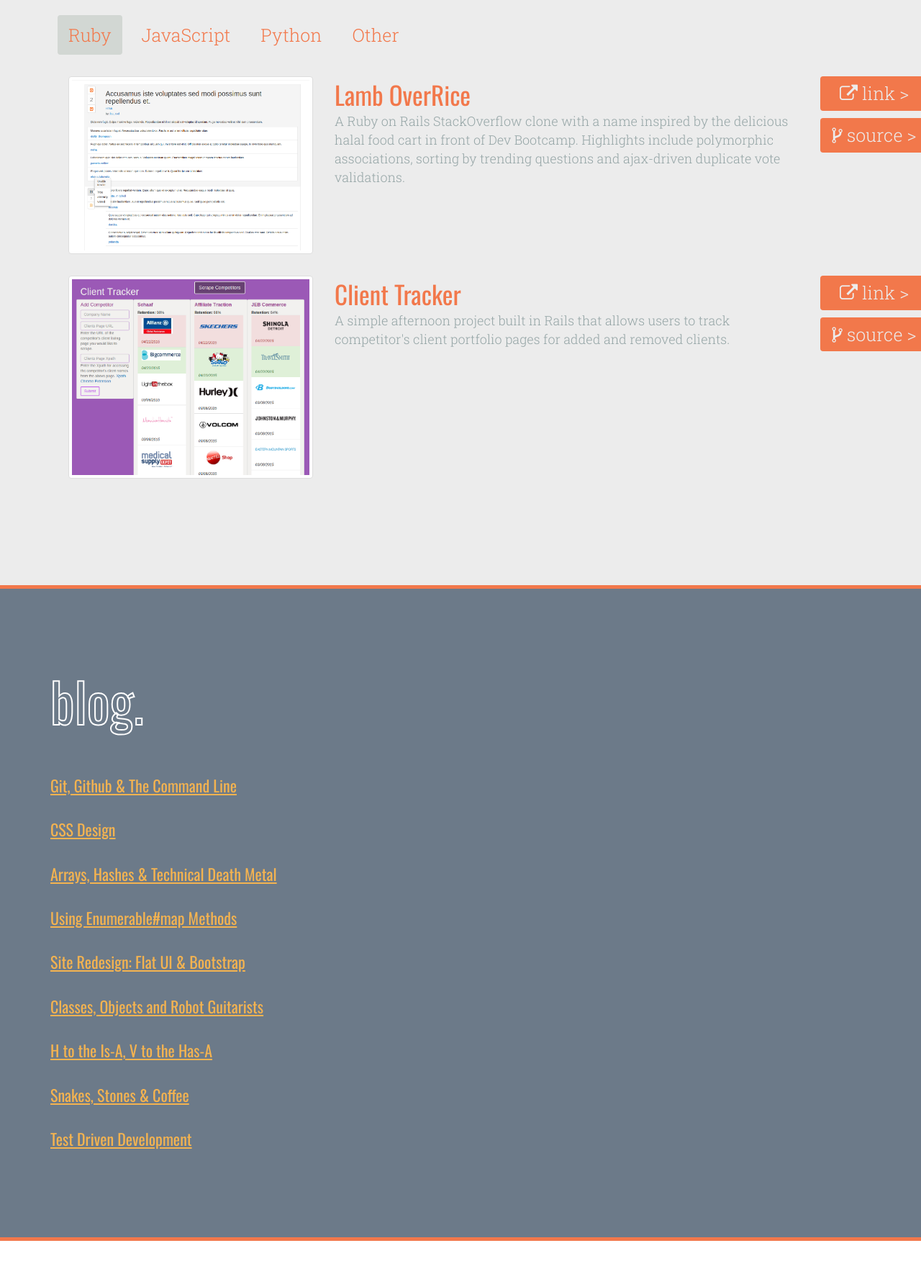
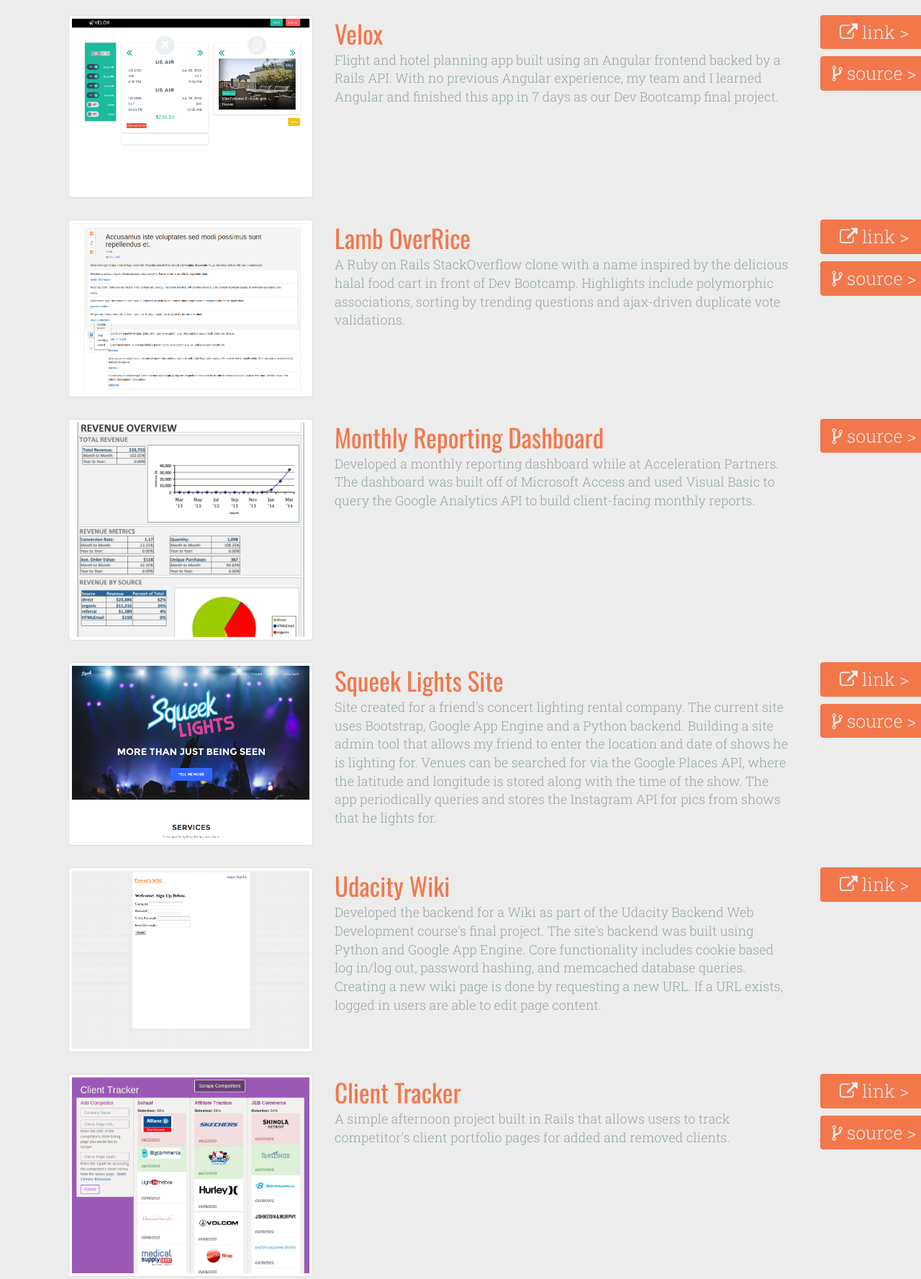
Before and after one commit to trevornelson/trevornelson.github.io, a plain HTML site: page index.html in a window 1280 px wide. Shown: the part 1036-2813 px from the top of the page at 72% size. Drawn offline with nearby package versions, Linux system fonts and the light colour scheme.

Commit message:
Remove tab panel functionality from projects section

```diff
--- a/index.html
+++ b/index.html
@@ -68,16 +68,28 @@
 			<div class="container">
 				<h2>projects.</h2>
 
-				<div class="tabpanel">
-					<ul class="nav nav-pills" role="tablist" id="project-nav">
-						<li role="presentation" class="active"><a href="#ruby-projects" aria-controls="ruby-projects" role="tab" data-toggle="pill">Ruby</a></li>
-						<li role="presentation"><a href="#javascript-projects" aria-controls="javascript-projects" role="tab" data-toggle="pill">JavaScript</a></li>
-						<li role="presentation"><a href="#python-projects" aria-controls="python-projects" role="tab" data-toggle="pill">Python</a></li>
-						<li role="presentation"><a href="#other-projects" aria-controls="other-projects" role="tab" data-toggle="pill">Other</a></li>
-					</ul>
+				<!-- Velox Travel App -->
+				<div class="row">
+	    		<div class="col-md-4">
+	    			<a href="https://veloxapp.herokuapp.com/" target="_blank" class="thumbnail">
+	    				<img src="img/velox.png"/>
+	    			</a>
+	    		</div>
+	    		<div class="col-md-7">
+						<span class="project-title">Velox</span>
+						<p>Flight and hotel planning app built using an Angular frontend backed by a Rails API. With no previous Angular experience, my team and I learned Angular and finished this app in 7 days as our Dev Bootcamp final project.</p>
+					</div>
+					<div class="col-md-1">
+						<p>
+							<a href="https://veloxapp.herokuapp.com/" target="_blank" class="btn btn-default project-link"><span class="fa fa-external-link"></span> link ></a>
+						</p>
+						<p>
+							<a href="https://github.com/trevornelson/Velox" target="_blank" class="btn btn-default project-link"><span class="fa fa-code-fork"></span> source ></a>
+						</p>
+					</div>
+				</div>
 
-					<div class="tab-content">
-						<div role="tabpanel" class="tab-pane active" id="ruby-projects">
+				<!-- StackOverflow Clone -->
 				<div class="row">
 	    		<div class="col-md-4">
 	    			<a href="http://lamboverrice.herokuapp.com/" target="_blank" class="thumbnail">
@@ -99,50 +111,49 @@
 					</div>
 				</div>
 
+	    	<!-- Visual Basic Reporting Dashboard -->
 				<div class="row">
 	    		<div class="col-md-4">
-				    			<a href="https://competitor-client-tracker.herokuapp.com" target="_blank" class="thumbnail">
-				    				<img src="img/competitor-client-tracker.png"/>
+	    			<a href="https://github.com/trevornelson/google-analytics-reporting-dashboard" class="thumbnail">
+	    				<img src="img/reporting-dashboard.png"/>
 	    			</a>
 	    		</div>
 	    		<div class="col-md-7">
-									<span class="project-title">Client Tracker</span>
-									<p>A simple afternoon project built in Rails that allows users to track competitor's client portfolio pages for added and removed clients.</p>
+						<span class="project-title">Monthly Reporting Dashboard</span>
+						<p>Developed a monthly reporting dashboard while at Acceleration Partners. The dashboard was built off of Microsoft Access and used Visual Basic to query the Google Analytics API to build client-facing monthly reports.</p>
+					</div>
+					<div class="col-md-1">
+	<!-- 										<p>
+							<a href="" target="_blank" class="btn btn-default project-link"><span class="fa fa-external-link"></span> link ></a>
+						</p> -->
+						<p>
+							<a href="https://github.com/trevornelson/google-analytics-reporting-dashboard" class="btn btn-default project-link"><span class="fa fa-code-fork"></span> source ></a>
+						</p>
+					</div>
+	  		</div>
+
+				<!-- Squeek Lights -->
+	    	<div class="row">
+	    		<div class="col-md-4">
+	    			<a href="http://www.squeeklights.com" target="_blank" class="thumbnail">
+	    				<img src="img/squeek-lights.png"/>
+	    			</a>
+	    		</div>
+	    		<div class="col-md-7">
+						<span class="project-title">Squeek Lights Site</span>
+						<p>Site created for a friend's concert lighting rental company. The current site uses Bootstrap, Google App Engine and a Python backend. Building a site admin tool that allows my friend to enter the location and date of shows he is lighting for. Venues can be searched for via the Google Places API, where the latitude and longitude is stored along with the time of the show. The app periodically queries and stores the Instagram API for pics from shows that he lights for.</p>
 					</div>
 					<div class="col-md-1">
 						<p>
-										<a href="https://competitor-client-tracker.herokuapp.com" target="_blank" class="btn btn-default project-link"><span class="fa fa-external-link"></span> link ></a>
+							<a href="http://www.squeeklights.com" target="_blank" class="btn btn-default project-link"><span class="fa fa-external-link"></span> link ></a>
 						</p>
 						<p>
-										<a href="https://github.com/trevornelson/client-competitor-tracker" target="_blank" class="btn btn-default project-link"><span class="fa fa-code-fork"></span> source ></a>
+							<a href="https://github.com/trevornelson/squeeklights" target="_blank" class="btn btn-default project-link"><span class="fa fa-code-fork"></span> source ></a>
 						</p>
 					</div>
 	    	</div>
-						</div>
 
-						<div role="tabpanel" class="tab-pane" id="javascript-projects">
-							<div class="row">
-				    		<div class="col-md-4">
-				    			<a href="https://veloxapp.herokuapp.com/" target="_blank" class="thumbnail">
-				    				<img src="img/velox.png"/>
-				    			</a>
-				    		</div>
-				    		<div class="col-md-7">
-									<span class="project-title">Velox</span>
-									<p>Flight and hotel planning app built using an Angular frontend backed by a Rails API. With no previous Angular experience, my team and I learned Angular and finished this app in 7 days as our Dev Bootcamp final project.</p>
-								</div>
-								<div class="col-md-1">
-									<p>
-										<a href="https://veloxapp.herokuapp.com/" target="_blank" class="btn btn-default project-link"><span class="fa fa-external-link"></span> link ></a>
-									</p>
-									<p>
-										<a href="https://github.com/trevornelson/Velox" target="_blank" class="btn btn-default project-link"><span class="fa fa-code-fork"></span> source ></a>
-									</p>
-								</div>
-							</div>
-						</div>
-
-						<div role="tabpanel" class="tab-pane" id="python-projects">
+				<!-- Udacity Backend Development Wiki -->
 				<div class="row">
 	    		<div class="col-md-4">
 	    			<a href="http://webdevtrevwiki.appspot.com/" target="_blank" class="thumbnail">
@@ -163,53 +174,31 @@
 					</div>
 				</div>
 
+				<!-- Competitor Client Tracker -->
 				<div class="row">
 	    		<div class="col-md-4">
-				    			<a href="http://www.squeeklights.com" target="_blank" class="thumbnail">
-				    				<img src="img/squeek-lights.png"/>
+	    			<a href="https://competitor-client-tracker.herokuapp.com" target="_blank" class="thumbnail">
+	    				<img src="img/competitor-client-tracker.png"/>
 	    			</a>
 	    		</div>
 	    		<div class="col-md-7">
-									<span class="project-title">Squeek Lights Site</span>
-									<p>Site created for a friend's concert lighting rental company. The current site uses Bootstrap, Google App Engine and a Python backend. Building a site admin tool that allows my friend to enter the location and date of shows he is lighting for. Venues can be searched for via the Google Places API, where the latitude and longitude is stored along with the time of the show. The app periodically queries and stores the Instagram API for pics from shows that he lights for.</p>
+						<span class="project-title">Client Tracker</span>
+						<p>A simple afternoon project built in Rails that allows users to track competitor's client portfolio pages for added and removed clients.</p>
 					</div>
 					<div class="col-md-1">
 						<p>
-										<a href="http://www.squeeklights.com" target="_blank" class="btn btn-default project-link"><span class="fa fa-external-link"></span> link ></a>
+							<a href="https://competitor-client-tracker.herokuapp.com" target="_blank" class="btn btn-default project-link"><span class="fa fa-external-link"></span> link ></a>
 						</p>
 						<p>
-										<a href="https://github.com/trevornelson/squeeklights" target="_blank" class="btn btn-default project-link"><span class="fa fa-code-fork"></span> source ></a>
+							<a href="https://github.com/trevornelson/client-competitor-tracker" target="_blank" class="btn btn-default project-link"><span class="fa fa-code-fork"></span> source ></a>
 						</p>
 					</div>
 				</div>
-						</div>
 
-						<div role="tabpanel" class="tab-pane" id="other-projects">
-							<div class="row">
-				    		<div class="col-md-4">
-				    			<a href="https://github.com/trevornelson/google-analytics-reporting-dashboard" class="thumbnail">
-				    				<img src="img/reporting-dashboard.png"/>
-				    			</a>
-				    		</div>
-				    		<div class="col-md-7">
-									<span class="project-title">Monthly Reporting Dashboard</span>
-									<p>Developed a monthly reporting dashboard while at Acceleration Partners. The dashboard was built off of Microsoft Access and used Visual Basic to query the Google Analytics API to build client-facing monthly reports.</p>
-								</div>
-								<div class="col-md-1">
-<!-- 										<p>
-										<a href="" target="_blank" class="btn btn-default project-link"><span class="fa fa-external-link"></span> link ></a>
-									</p> -->
-									<p>
-										<a href="https://github.com/trevornelson/google-analytics-reporting-dashboard" class="btn btn-default project-link"><span class="fa fa-code-fork"></span> source ></a>
-									</p>
-								</div>
-			    		</div>
-						</div>
-					</div>
-				</div>
 			</div>
 		</div>
 
+<!-- Blog Section -->
 		<div class="container-fluid" id="blog_archive">
 			<div class="container">
 				<h2>blog.</h2>
```
Lines whose indentation alone changed are shown as unchanged.
